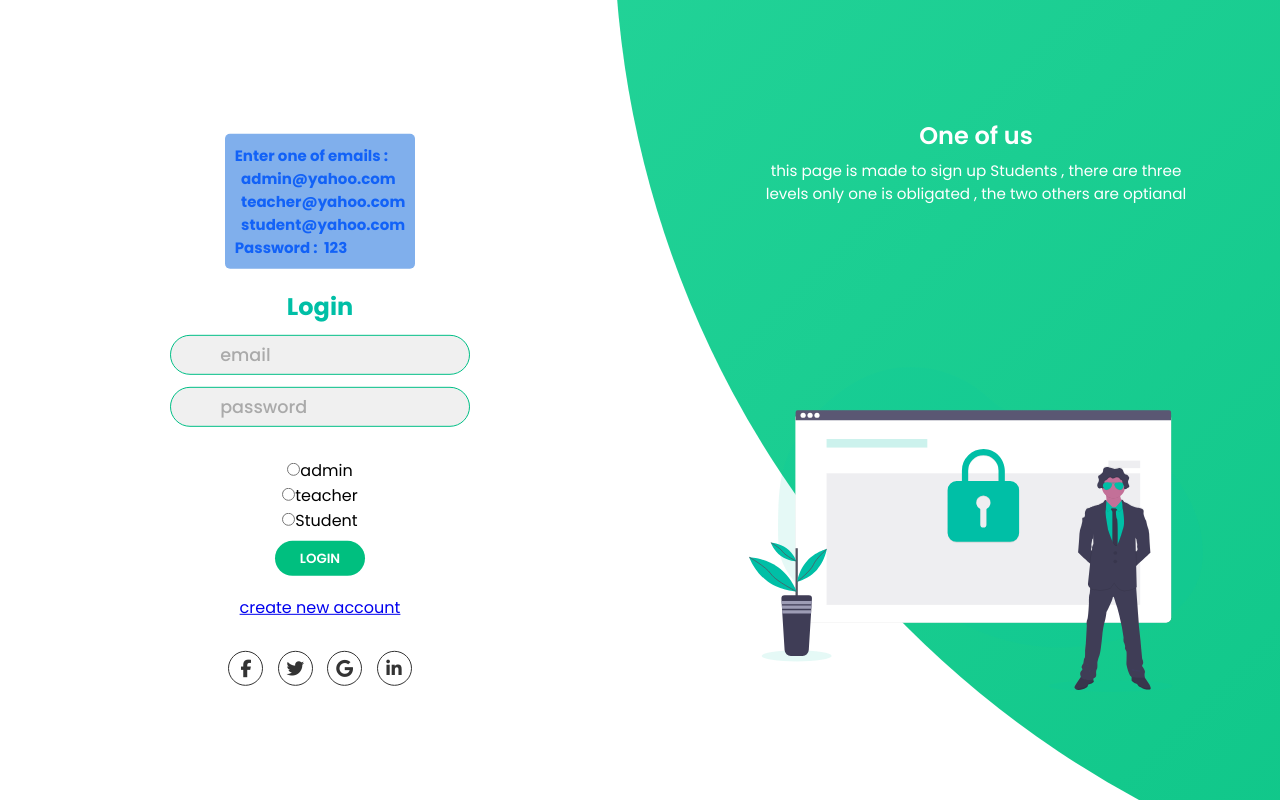
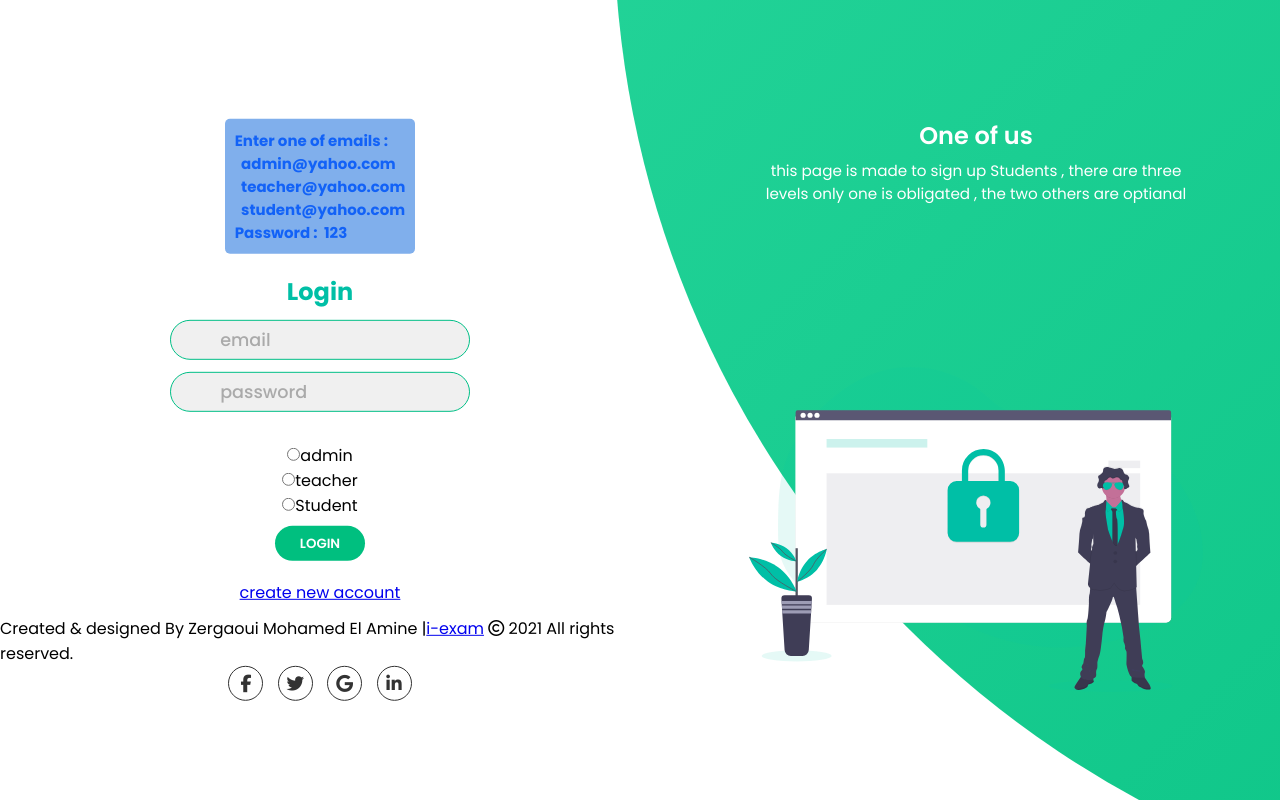
Before and after one commit to martnml/i-Exam-online-exam, a PHP site: page /login.php in a window 1280 px wide. Run offline with PHP 8.4, Linux system fonts and the light colour scheme; some libraries are stand-ins or nearby versions.

Commit message:
footer changes

```diff
--- a/footer.php
+++ /dev/null
@@ -1,4 +0,0 @@
- <footer>
-        <span>Created & designed By Zergaoui Mohamed El Amine |<a href="welcome.php">i-exam</a> <span
-                class="far fa-copyright"></span> 2021 All rights reserved.</span>
-    </footer>
--- a/inc/footer.php
+++ b/inc/footer.php
@@ -1,5 +1,4 @@
-<div class="insert-post-ads1" style="margin-top:20px;">
-
-    </body>
-
-    </html>
+ <footer>
+        <span>Created & designed By Zergaoui Mohamed El Amine |<a href="welcome.php">i-exam</a> <span
+                class="far fa-copyright"></span> 2021 All rights reserved.</span>
+    </footer>
```
Also changed, not shown: inc/footer.html (renamed from footer.html).
